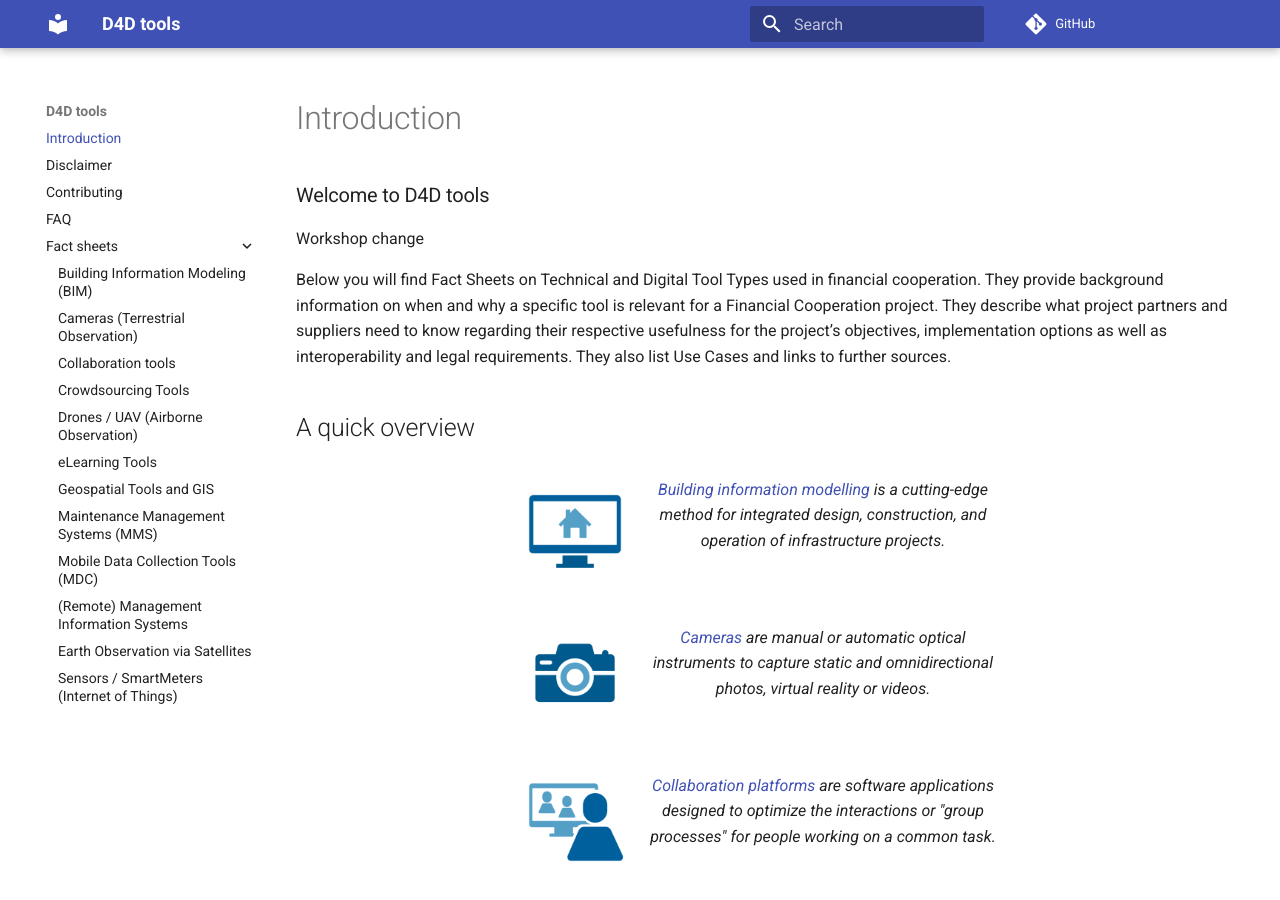
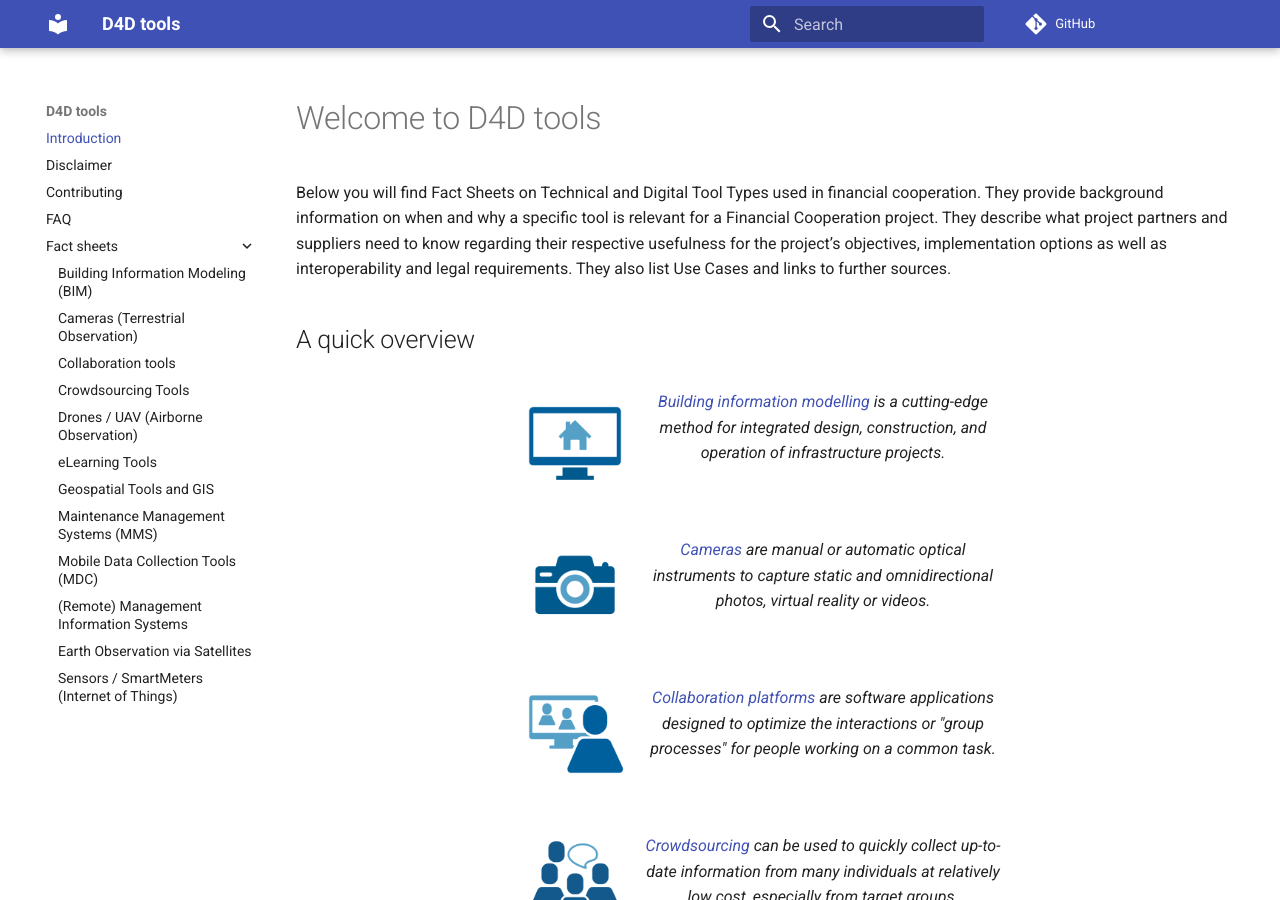
Before and after one commit to openkfw/d4dtools, an MkDocs documentation site: the page built from docs/index.md, in a window 1280 px wide and 900 px high. Built offline with MkDocs 1.6.1 and Material for MkDocs 9.7.7, drawn with Linux system fonts in a browser that asks for light colours; comment, search, counter and statistics services are not loaded.

Commit message:
Update index.md

```diff
--- a/docs/index.md
+++ b/docs/index.md
@@ -3,9 +3,7 @@ hide:
   - toc
 ---
 
-### Welcome to D4D tools
-
-Workshop change
+# Welcome to D4D tools
 
 Below you will find Fact Sheets on Technical and Digital Tool Types used in financial cooperation. They provide background information on when and why a specific tool is relevant for a Financial Cooperation project. They describe what project partners and suppliers need to know regarding their respective usefulness for the project’s objectives, implementation options as well as interoperability and legal requirements. They also list Use Cases and links to further sources.
 
```
